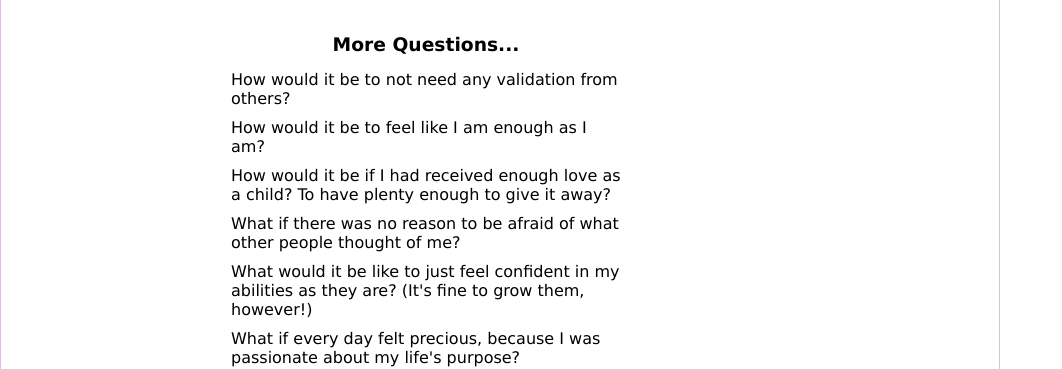
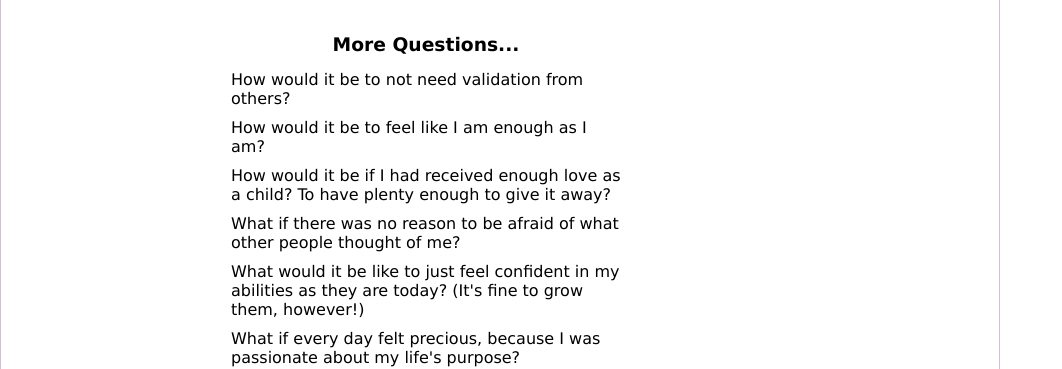
Before and after one commit to deepbsd/motivation, a plain HTML site: page index.html in a window 1280 px wide. Shown: the part 821-1190 px from the top of the page, without its empty margins (0-1062 px from the left). Drawn offline with Linux system fonts and the light colour scheme.

```diff
--- a/index.html
+++ b/index.html
@@ -30,11 +30,11 @@
 	<div class="box morequestions-wrap">
             <h3>More Questions...</h3>
 	    <ul>
-                <li>How would it be to not need any validation from others?</li>
+                <li>How would it be to not need validation from others?</li>
                 <li>How would it be to feel like I am enough as I am?</li>
                 <li>How would it be if I had received enough love as a child?  To have plenty enough to give it away?</li>
                 <li>What if there was no reason to be afraid of what other people thought of me?</li>
-                <li>What would it be like to just feel confident in my abilities as they are? (It's fine to grow them, however!)</li>
+                <li>What would it be like to just feel confident in my abilities as they are today? (It's fine to grow them, however!)</li>
                 <li>What if every day felt precious, because I was passionate about my life's purpose?</li>
 	    </ul>
 	</div>
```
